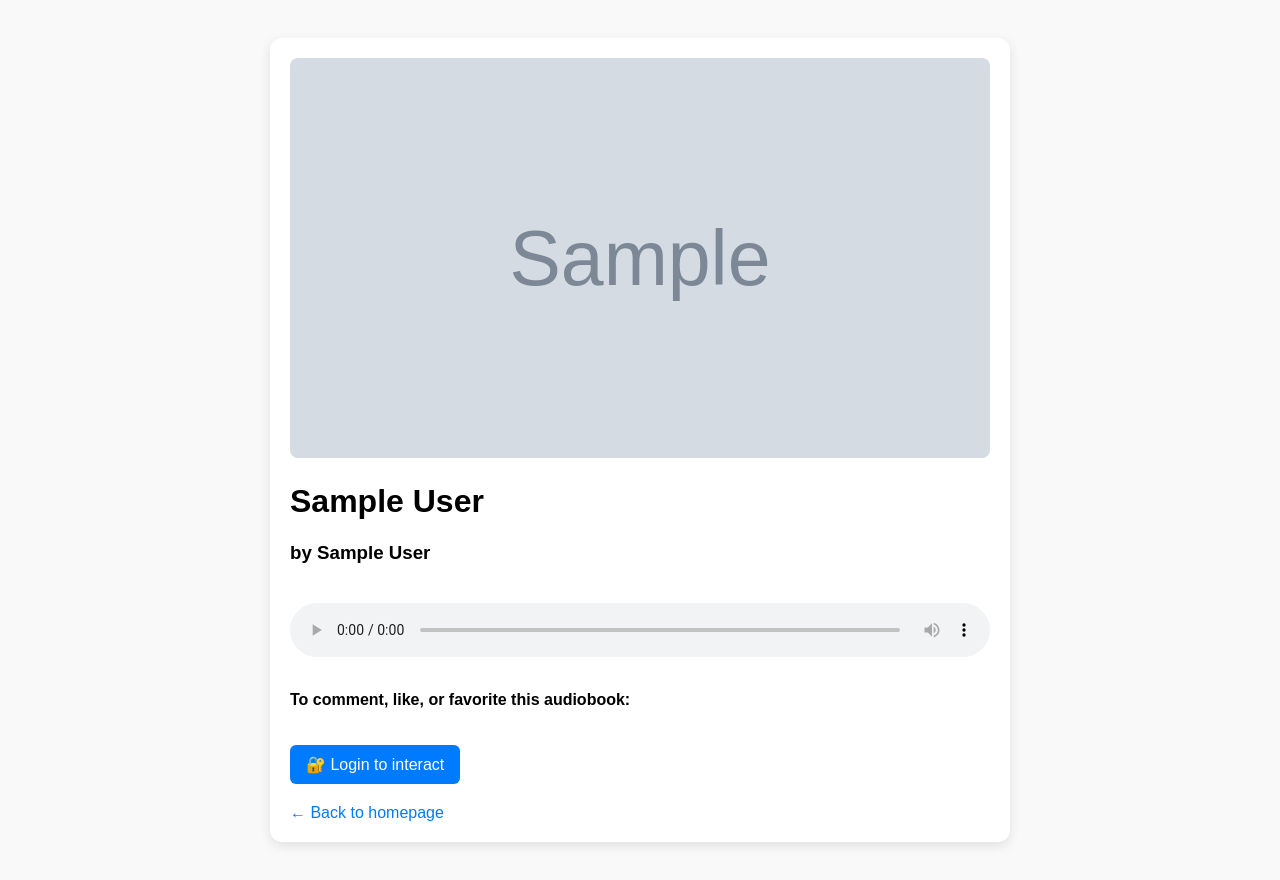
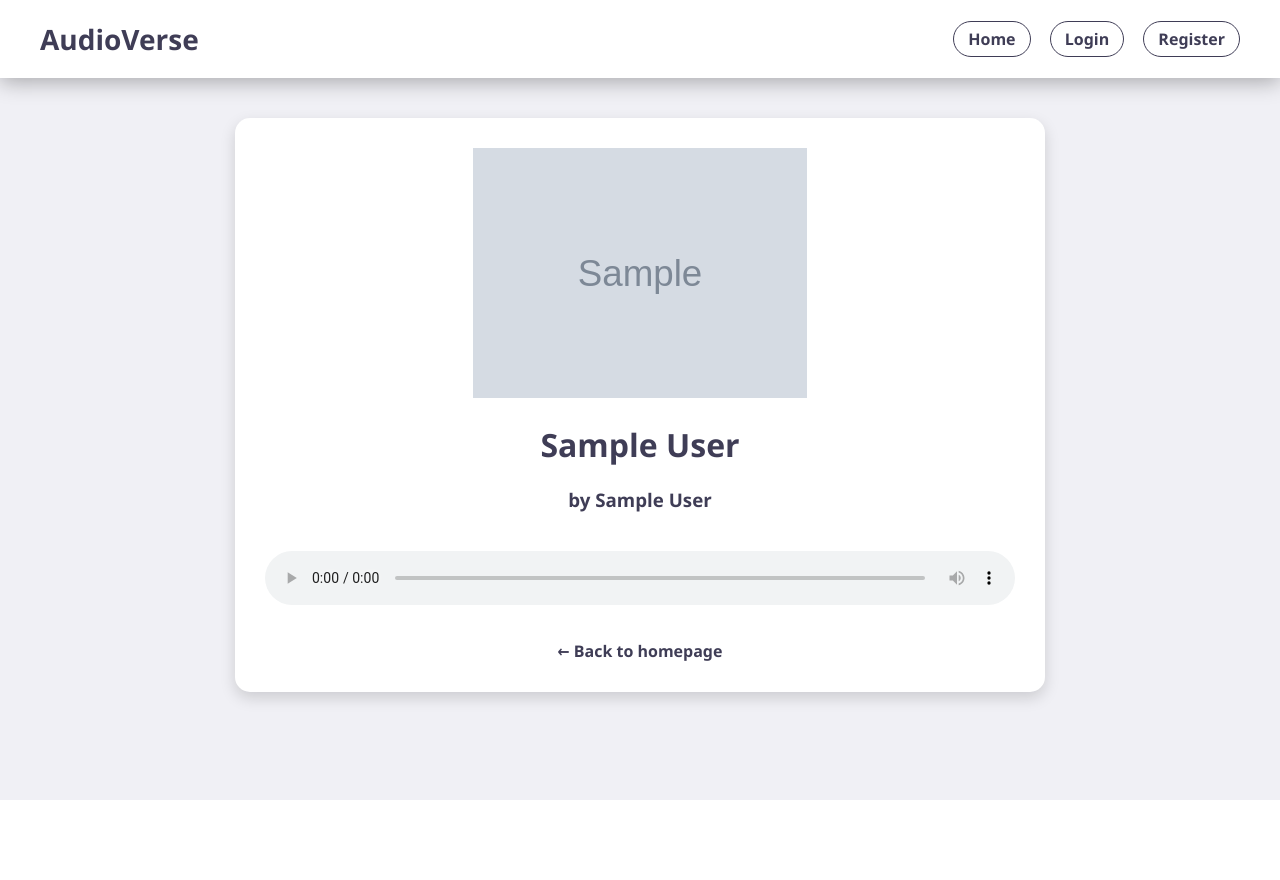
Before and after one commit to Max0786234/shravan, a Django app: page /audio/1/ in a window 1280 px wide. After the commit the page ends 800 px from the top, so only its background shows below. Run offline with Django 5.2, Linux system fonts and the light colour scheme; tables that the repository leaves empty hold one stand-in row (values such as "Sample post"); grey boxes marked "Sample" are stand-in pictures.

Commit message:
Some changes upto date

```diff
--- a/user/templates/user/audiobook_detail_guest.html
+++ b/user/templates/user/audiobook_detail_guest.html
@@ -1,59 +1,145 @@
 <!DOCTYPE html>
-<html>
+<html lang="en">
 <head>
-    <title>{{ audiobook.title }}</title>
+    <meta charset="UTF-8">
+    <title>{{ audiobook.title }} | AudioVerse</title>
     <style>
         body {
-            font-family: sans-serif;
+            margin: 0;
+            font-family: 'Segoe UI', Tahoma, Geneva, Verdana, sans-serif;
+            background-color: #f0f0f5;
+        }
+
+        .header {
+            background-color: #fff;
+            padding: 20px 40px;
+            display: flex;
+            justify-content: space-between;
+            align-items: center;
+            box-shadow: 0 4px 20px rgba(0, 0, 0, .3);
+            position: sticky;
+            top: 0;
+            z-index: 1000;
+        }
+
+        .header h1 {
+            font-size: 28px;
+            color: #3f3d56;
+            margin: 0;
+        }
+
+        .nav a {
+            margin-left: 15px;
+            text-decoration: none;
+            color: #3f3d56;
+            font-weight: 600;
+            border: 1.5px solid #3f3d56;
+            padding: 6px 14px;
+            border-radius: 25px;
+            transition: all 0.3s ease;
+        }
+
+        .nav a:hover {
+            background-color: #3f3d56;
+            color: #fff;
+        }
+
+        .container {
+            max-width: 750px;
+            margin: 40px auto;
+            background: white;
             padding: 30px;
-            background-color: #f9f9f9;
+            border-radius: 15px;
+            box-shadow: 0 6px 15px rgba(0,0,0,0.15);
         }
-        .container {
-            max-width: 700px;
-            margin: auto;
-            background: white;
-            padding: 20px;
-            border-radius: 12px;
-            box-shadow: 0 4px 12px rgba(0,0,0,0.1);
-        }
+
         img {
             width: 100%;
-            max-height: 400px;
-            object-fit: cover;
-            border-radius: 8px;
+            max-height: 250px;
+            object-fit: contain;
+            border-radius: 10px;
+            margin-bottom: 25px;
+            display: block;
+            margin-left: auto;
+            margin-right: auto;
         }
+
+        h1, h3 {
+            text-align: center;
+            color: #3f3d56;
+        }
+
         audio {
             width: 100%;
             margin-top: 20px;
         }
-        a.button {
-            display: inline-block;
-            margin-top: 20px;
-            padding: 10px 16px;
-            background-color: #007bff;
+
+        .action-buttons {
+            display: flex;
+            gap: 15px;
+            margin-top: 25px;
+            flex-wrap: wrap;
+            justify-content: center;
+        }
+
+        .action-buttons form {
+            flex: 1;
+            min-width: 150px;
+        }
+
+        button {
+            width: 100%;
+            background-color: #28a745;
             color: white;
+            padding: 10px;
+            border: none;
+            border-radius: 25px;
+            font-size: 16px;
+            cursor: pointer;
+            transition: background 0.3s ease;
+        }
+
+        button:hover {
+            background-color: #218838;
+        }
+
+        .back-link {
+            display: block;
+            margin-top: 30px;
+            text-align: center;
             text-decoration: none;
-            border-radius: 6px;
-            font-size: 16px;
+            color: #3f3d56;
+            font-weight: 600;
         }
-        a.button:hover {
-            background-color: #0056b3;
+
+        .back-link:hover {
+            text-decoration: underline;
         }
-        a.back-link {
-            display: block;
-            margin-top: 20px;
-            text-decoration: none;
-            color: #007bff;
+
+        @media screen and (max-width: 600px) {
+            .action-buttons {
+                flex-direction: column;
+                gap: 10px;
             }
-        a.back-link:hover {
-            text-decoration: underline;
         }
     </style>
 </head>
 <body>
+
+<!-- Header -->
+<div class="header">
+    <h1>AudioVerse</h1>
+    <div class="nav">
+        <a href="{% url 'homepage' %}">Home</a>
+        <a href="{% url 'login' %}">Login</a>
+        <a href="{% url 'register' %}">Register</a>
+    </div>
+</div>
+
+<!-- Main Content -->
 <div class="container">
     {% if audiobook.cover_image %}
-            <img src="{{ audiobook.cover_image.url }}" alt="Cover">
+        <img src="{{ audiobook.cover_image.url }}" alt="{{ audiobook.title }} Cover">
     {% endif %}
 
     <h1>{{ audiobook.title }}</h1>
@@ -68,10 +154,11 @@
         <p>No audio available.</p>
     {% endif %}
 
-        <p style="margin-top: 30px; font-weight: bold;">To comment, like, or favorite this audiobook:</p>
-        <a href="{% url 'login' %}" class="button">🔐 Login to interact</a>
 
-        <a href="{% url 'homepage' %}" class="back-link">← Back to homepage</a>
+
+
+    <a class="back-link" href="{% url 'homepage' %}">← Back to homepage</a>
 </div>
+
 </body>
 </html>
```
Lines whose indentation alone changed are shown as unchanged.
